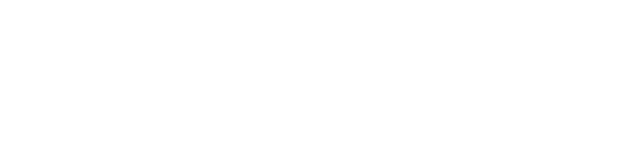
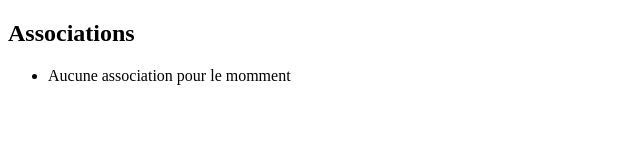
Before and after one commit to Lydvine-13/mon-cv, a plain HTML site: page index.html in a window 1280 px wide. Shown: the whole page, without its empty margins (0-640 px from the left). Drawn offline with Linux system fonts and the light colour scheme.

Commit message:
mise en place de la section association

```diff
--- a/index.html
+++ b/index.html
@@ -7,6 +7,11 @@
      href="style.css">
 </head>
 <body>
-
+      <section id="association">
+      <h2>Associations</h2>
+      <ul>
+        <li>Aucune association pour le momment</li>
+      </ul>
+</section>
 </body>
 </html>
```
